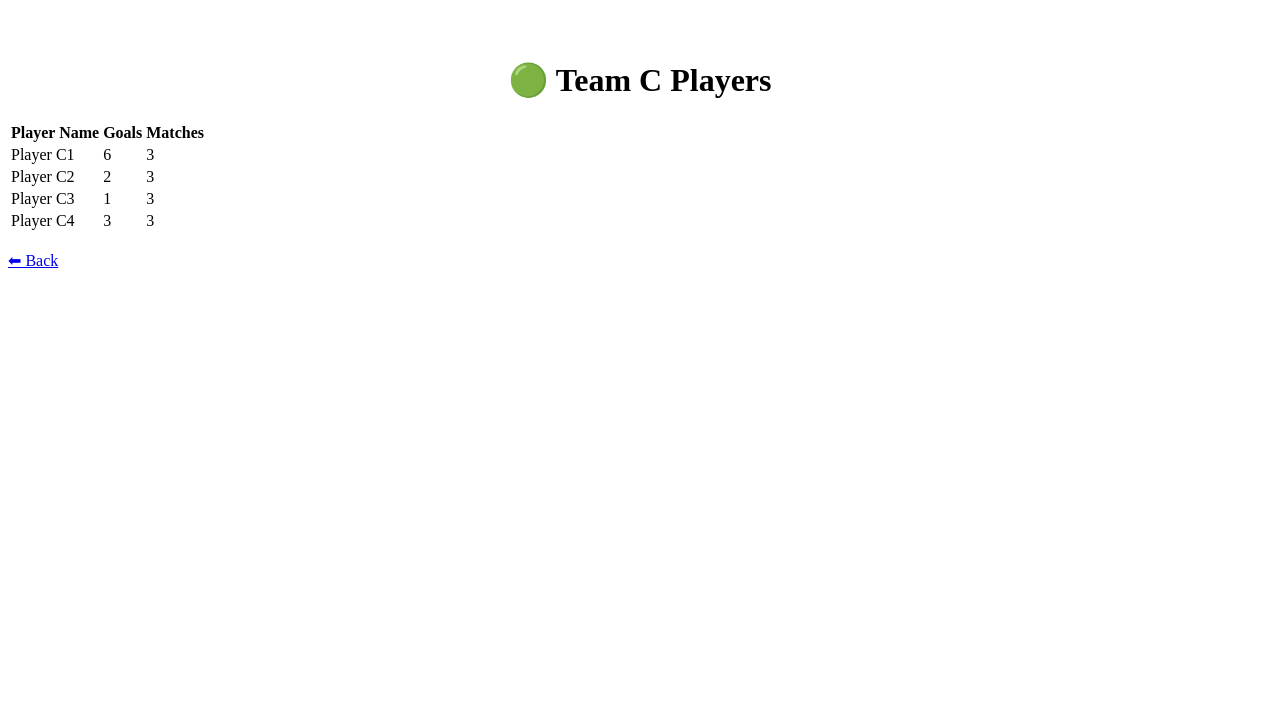
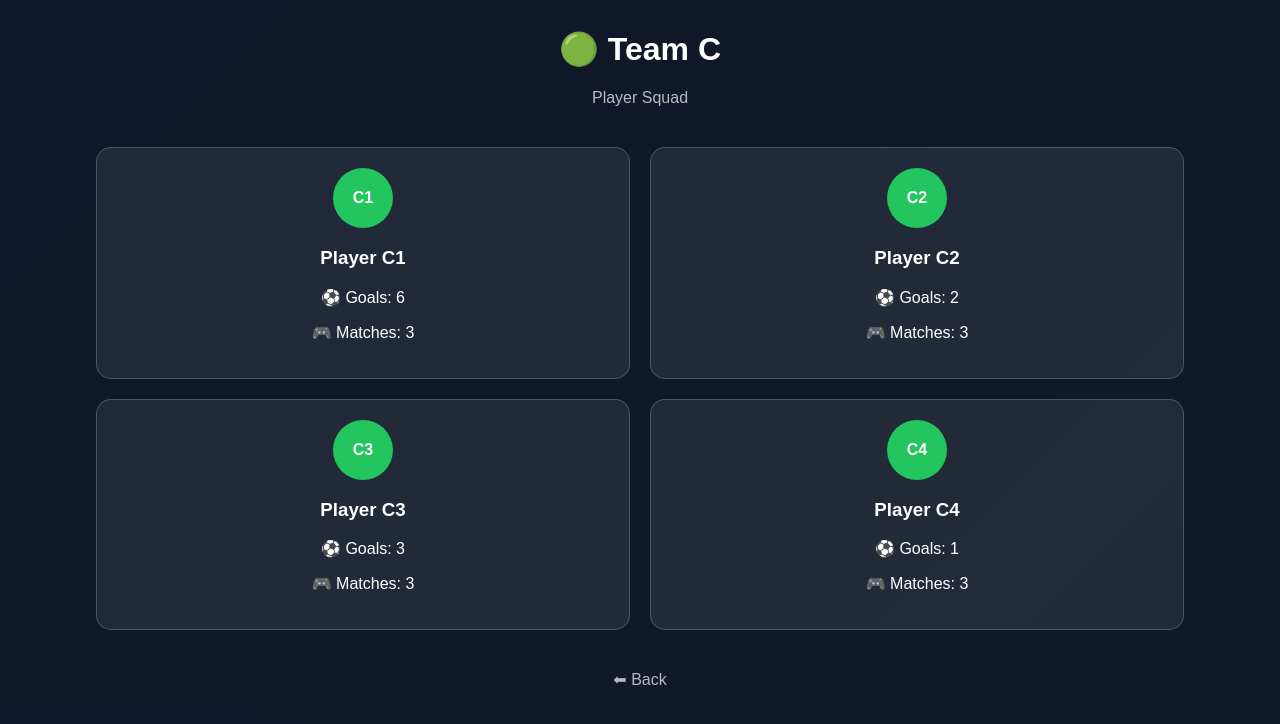
Before and after one commit to riasadazimnehal/dtfa-champions-league, a plain HTML site: page teamC.html in a window 1280 px wide. Drawn offline with Linux system fonts and the light colour scheme.

Commit message:
Update teamC.html

```diff
--- a/teamC.html
+++ b/teamC.html
@@ -1,29 +1,102 @@
 <!DOCTYPE html>
-<html>
+<html lang="en">
 <head>
-  <title>Team C - DTFA</title>
-  <link rel="stylesheet" href="style.css">
+<meta charset="UTF-8">
+<title>Team C - DTFA</title>
+
+<style>
+body{
+  margin:0;
+  font-family:Arial;
+  background:linear-gradient(135deg,#0f172a,#111827);
+  color:white;
+  text-align:center;
+}
+
+h1{margin-top:30px;}
+.subtitle{opacity:0.7;}
+
+.grid{
+  display:grid;
+  grid-template-columns:repeat(2,1fr);
+  gap:20px;
+  width:85%;
+  margin:40px auto;
+}
+
+.card{
+  background:rgba(255,255,255,0.08);
+  border:1px solid rgba(255,255,255,0.2);
+  border-radius:15px;
+  padding:20px;
+  transition:0.3s;
+}
+
+.card:hover{
+  transform:scale(1.05);
+  background:rgba(34,197,94,0.2);
+}
+
+.avatar{
+  width:60px;height:60px;
+  border-radius:50%;
+  background:#22c55e;
+  display:flex;
+  align-items:center;
+  justify-content:center;
+  margin:auto;
+  font-weight:bold;
+}
+
+.back{
+  display:block;
+  margin:20px;
+  color:white;
+  text-decoration:none;
+  opacity:0.7;
+}
+</style>
+
 </head>
+
 <body>
 
-<h1>🟢 Team C Players</h1>
+<h1>🟢 Team C</h1>
+<p class="subtitle">Player Squad</p>
 
-<table>
-  <tr>
-    <th>Player Name</th>
-    <th>Goals</th>
-    <th>Matches</th>
-  </tr>
+<div class="grid">
 
-  <tr><td>Player C1</td><td>6</td><td>3</td></tr>
-  <tr><td>Player C2</td><td>2</td><td>3</td></tr>
-  <tr><td>Player C3</td><td>1</td><td>3</td></tr>
-  <tr><td>Player C4</td><td>3</td><td>3</td></tr>
-</table>
+  <div class="card">
+    <div class="avatar">C1</div>
+    <h3>Player C1</h3>
+    <p>⚽ Goals: 6</p>
+    <p>🎮 Matches: 3</p>
+  </div>
 
-<br>
+  <div class="card">
+    <div class="avatar">C2</div>
+    <h3>Player C2</h3>
+    <p>⚽ Goals: 2</p>
+    <p>🎮 Matches: 3</p>
+  </div>
 
-<a class="btn" href="champions.html">⬅ Back</a>
+  <div class="card">
+    <div class="avatar">C3</div>
+    <h3>Player C3</h3>
+    <p>⚽ Goals: 3</p>
+    <p>🎮 Matches: 3</p>
+  </div>
+
+  <div class="card">
+    <div class="avatar">C4</div>
+    <h3>Player C4</h3>
+    <p>⚽ Goals: 1</p>
+    <p>🎮 Matches: 3</p>
+  </div>
+
+</div>
+
+<a class="back" href="champions.html">⬅ Back</a>
 
 </body>
 </html>
```
